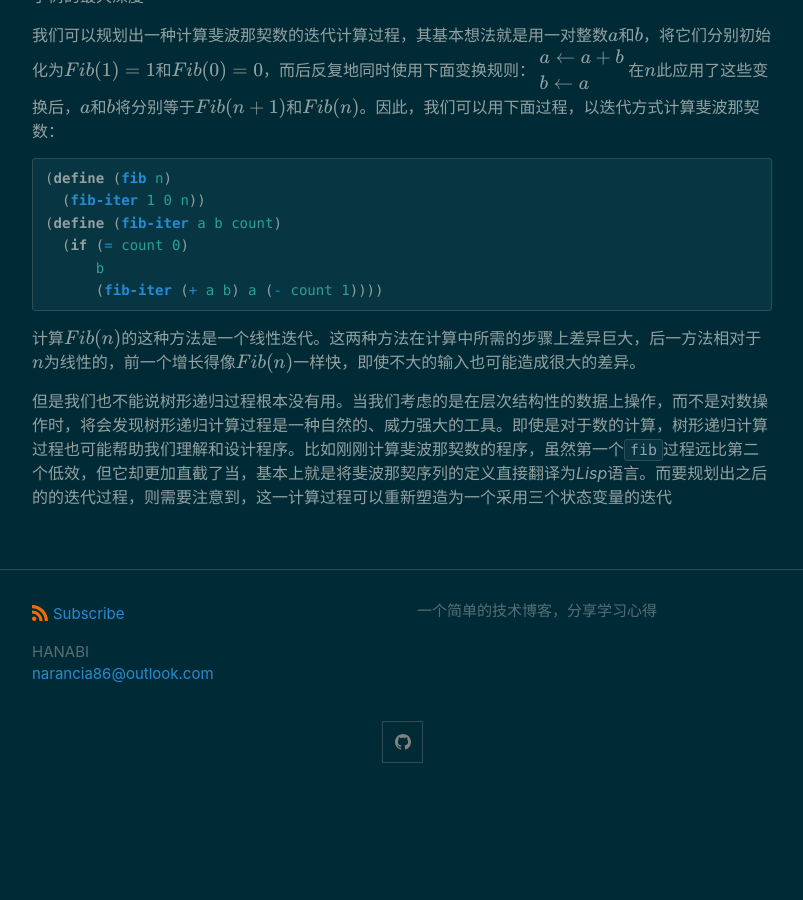
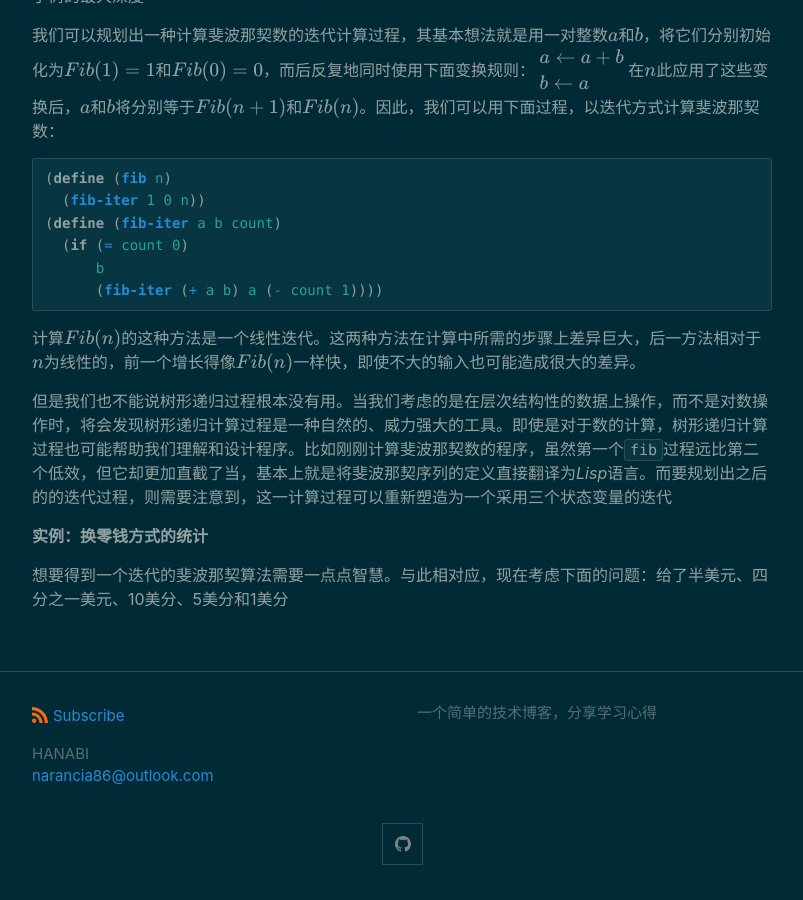
Before and after one commit to KamenRiderKuuga/kamenriderkuuga.github.io, a Jekyll site: the page built from _posts/2020-10-21-Foundation-6.md, in a window 1280 px wide and 900 px high, scrolled down 17912 px. Shown: the whole window, without its empty margins (238-1041 px from the left). Built offline with Jekyll 4.4.1, drawn with Linux system fonts in a browser that asks for light colours; before the commit the page ends 18710 px from its top, so only the background shows below that.

Commit message:
Update 2020-10-21-Foundation-6.md

```diff
--- a/_posts/2020-10-21-Foundation-6.md
+++ b/_posts/2020-10-21-Foundation-6.md
@@ -719,3 +719,9 @@ $$
 计算$$Fib(n)$$的这种方法是一个线性迭代。这两种方法在计算中所需的步骤上差异巨大，后一方法相对于$$n$$为线性的，前一个增长得像$$Fib(n)$$一样快，即使不大的输入也可能造成很大的差异。
 
 但是我们也不能说树形递归过程根本没有用。当我们考虑的是在层次结构性的数据上操作，而不是对数操作时，将会发现树形递归计算过程是一种自然的、威力强大的工具。即使是对于数的计算，树形递归计算过程也可能帮助我们理解和设计程序。比如刚刚计算斐波那契数的程序，虽然第一个`fib`过程远比第二个低效，但它却更加直截了当，基本上就是将斐波那契序列的定义直接翻译为*Lisp*语言。而要规划出之后的的迭代过程，则需要注意到，这一计算过程可以重新塑造为一个采用三个状态变量的迭代
+
+
+
+**实例：换零钱方式的统计**
+
+想要得到一个迭代的斐波那契算法需要一点点智慧。与此相对应，现在考虑下面的问题：给了半美元、四分之一美元、10美分、5美分和1美分
```
